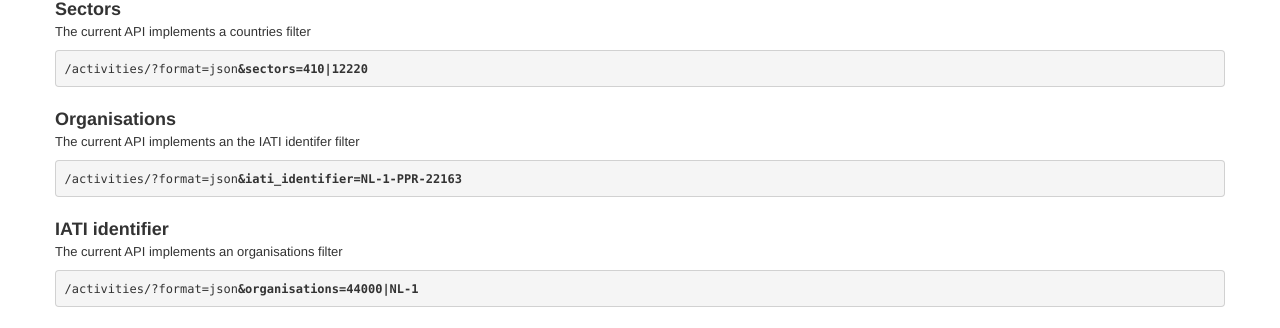
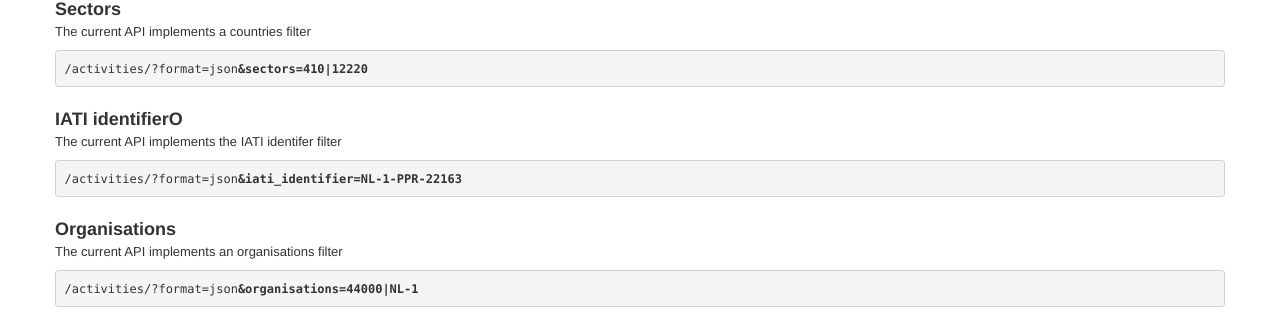
Before and after one commit to openaid-IATI/OIPA-V2, a Django app: template iati/templates/documentation/filtering.html in a window 1280 px wide. Shown: the part 770-1098 px from the top of the page. Run offline with Django 3.2, Linux system fonts and the light colour scheme; the template is opened without the code that fills it, so the values that code supplies are empty; some libraries are stand-ins or nearby versions.

Commit message:
changed txt

```diff
--- a/iati/templates/documentation/filtering.html
+++ b/iati/templates/documentation/filtering.html
@@ -32,12 +32,12 @@
                 <pre><code>{{ api_url }}/activities/?format=json<strong>&amp;sectors=410|12220</strong></code></pre>
             </div>
             <div class="span12">
-                <h3 class="push_10px_top">Organisations</h3>
-                <p>The current API implements an the IATI identifer filter</p>
+                <h3 class="push_10px_top">IATI identifierO</h3>
+                <p>The current API implements the IATI identifer filter</p>
                 <pre><code>{{ api_url }}/activities/?format=json<strong>&iati_identifier=NL-1-PPR-22163</strong></code></pre>
             </div>
                         <div class="span12">
-                <h3 class="push_10px_top">IATI identifier</h3>
+                <h3 class="push_10px_top">Organisations</h3>
                 <p>The current API implements an organisations filter</p>
                 <pre><code>{{ api_url }}/activities/?format=json<strong>&organisations=44000|NL-1</strong></code></pre>
             </div>
```
